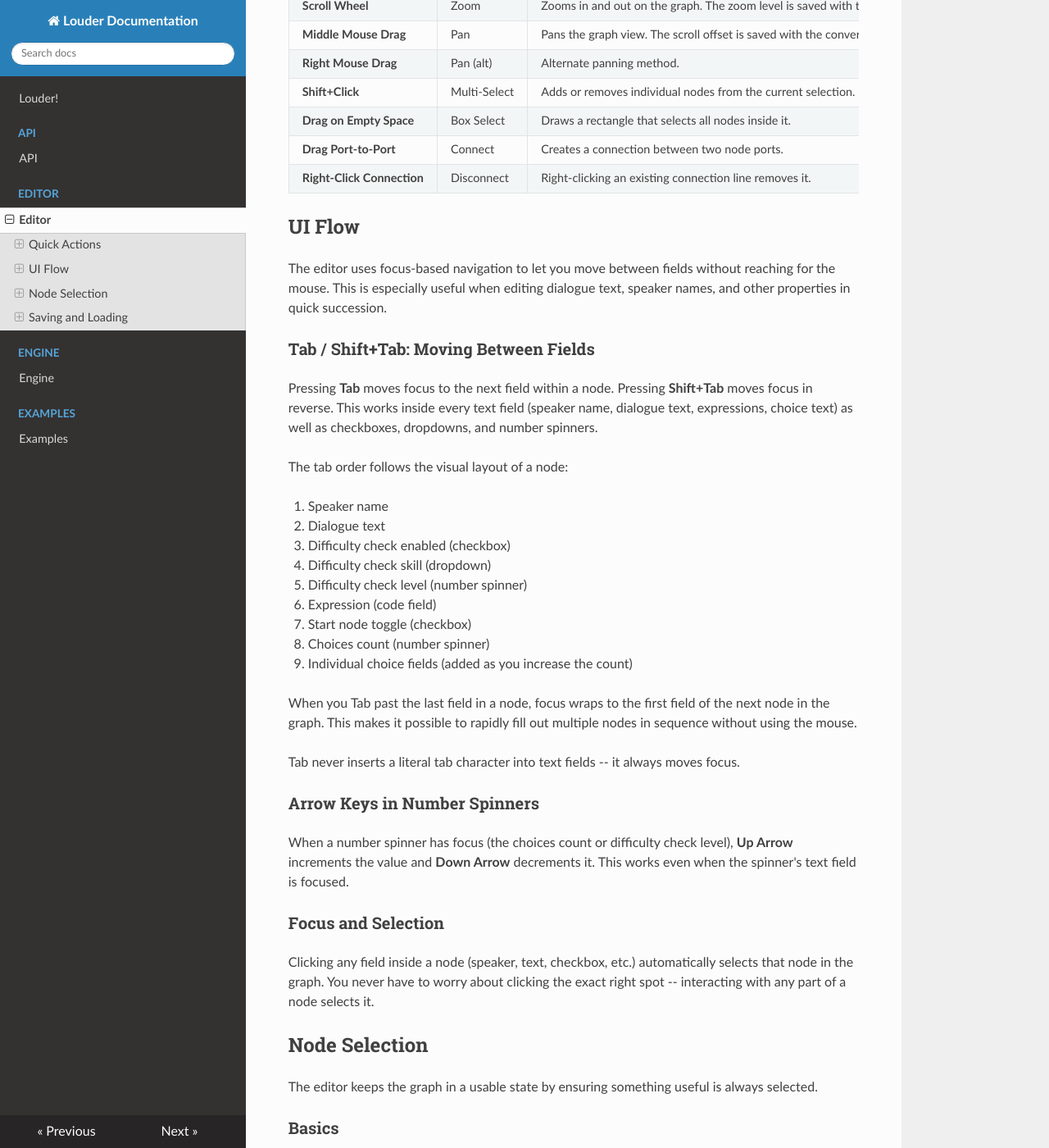
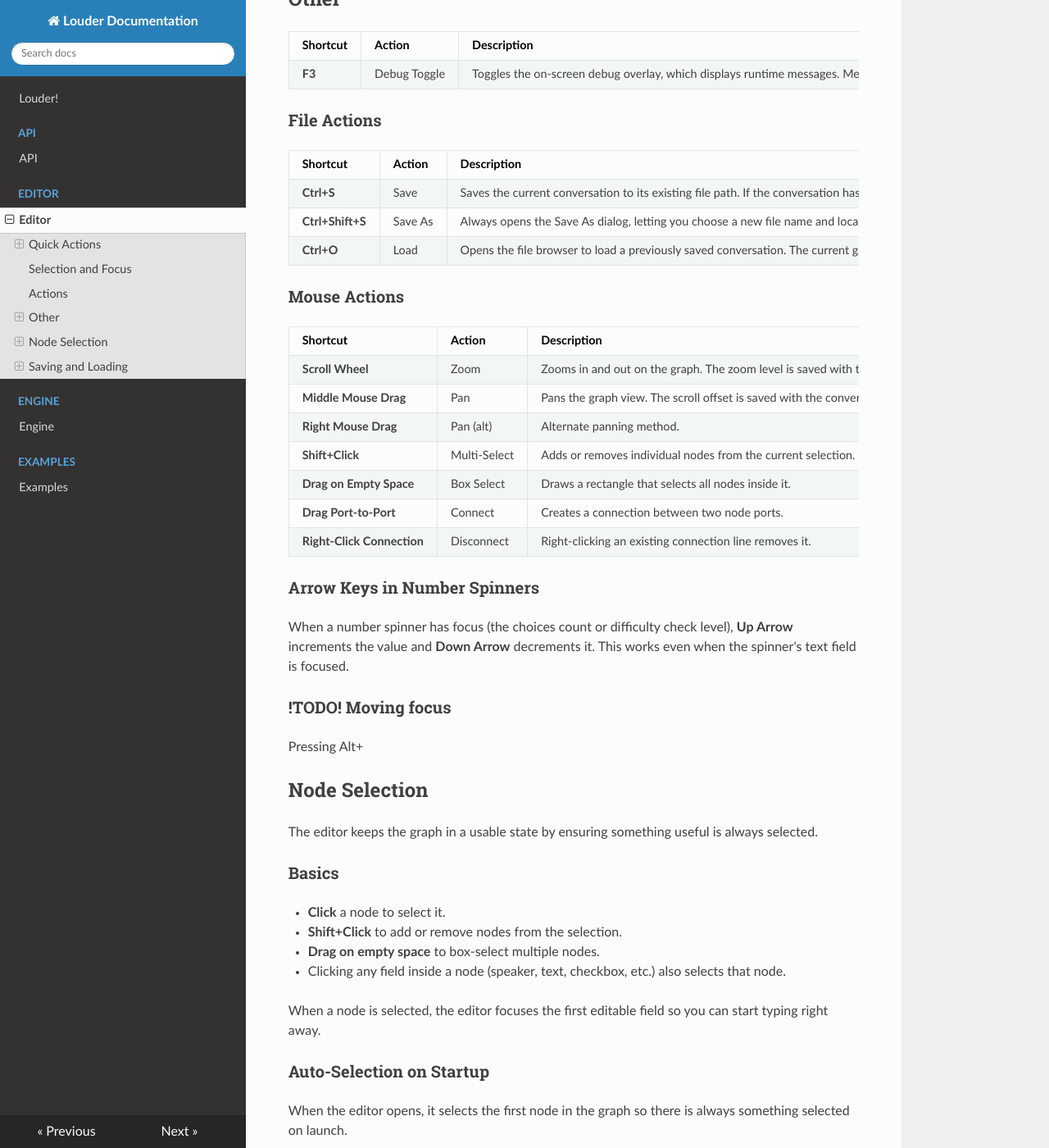
Before and after one commit to Roboticy3/Louder, an MkDocs documentation site: the page built from docs/docs/editor/index.md, in a window 1280 px wide and 1400 px high, scrolled down 1029 px. Shown: the whole window at 82% size. Built offline with MkDocs 1.6.1, drawn with Linux system fonts in a browser that asks for light colours; nearby versions of some CDN libraries; some of the changed text lies outside the part shown.

Commit message:
Update index.md

```diff
--- a/docs/docs/editor/index.md
+++ b/docs/docs/editor/index.md
@@ -16,12 +16,25 @@ Keyboard shortcuts are the fastest way to work in the editor. Most actions
 are single keystroke or two-key combos that work regardless of what field
 has focus.
 
-### Graph Actions
+### Shortcuts
+!TODO! Most keybinds do not work while editing text. This should be fixed somehow.
+
+## Selection and Focus
+!TODO! Focus changes based on how nodes are connected to each other is still not done. This should improve flow.
 
 | Shortcut | Action | Description |
 |---|---|---|
 | **Alt+A** | Create Node | Spawns a new dialogue node at the current mouse position. If you keep pressing Alt+A without moving the mouse, each new node is offset slightly so they don't stack on top of each other. |
+| **Tab/Shift+Tab** | Next/Previous | Move to the next editable field in a node. If no node is selected or the last editable field of the current node is selected, a different node is selected. |
+
+## Actions
+| Shortcut | Action | Description |
+|---|---|---|
 | **Delete** | Delete | Removes all currently selected nodes from the graph. After deletion, the editor automatically selects a nearby node (see [Node Selection](#node-selection)). |
+
+## Other
+| Shortcut | Action | Description |
+|---|---|---|
 | **F3** | Debug Toggle | Toggles the on-screen debug overlay, which displays runtime messages. Messages auto-expire after a short duration. |
 
 ### File Actions
@@ -32,7 +45,7 @@ has focus.
 | **Ctrl+Shift+S** | Save As | Always opens the Save As dialog, letting you choose a new file name and location. |
 | **Ctrl+O** | Load | Opens the file browser to load a previously saved conversation. The current graph is cleared before the loaded conversation is restored. |
 
-### Canvas Controls
+### Mouse Actions
 
 | Shortcut | Action | Description |
 |---|---|---|
@@ -44,49 +57,15 @@ has focus.
 | **Drag Port-to-Port** | Connect | Creates a connection between two node ports. |
 | **Right-Click Connection** | Disconnect | Right-clicking an existing connection line removes it. |
 
-## UI Flow
-
-The editor uses focus-based navigation to let you move between fields without
-reaching for the mouse. This is especially useful when editing dialogue text,
-speaker names, and other properties in quick succession.
-
-### Tab / Shift+Tab: Moving Between Fields
-
-Pressing **Tab** moves focus to the next field within a node. Pressing
-**Shift+Tab** moves focus in reverse. This works inside every text field
-(speaker name, dialogue text, expressions, choice text) as well as checkboxes,
-dropdowns, and number spinners.
-
-The tab order follows the visual layout of a node:
-
-1. Speaker name
-2. Dialogue text
-3. Difficulty check enabled (checkbox)
-4. Difficulty check skill (dropdown)
-5. Difficulty check level (number spinner)
-6. Expression (code field)
-7. Start node toggle (checkbox)
-8. Choices count (number spinner)
-9. Individual choice fields (added as you increase the count)
-
-When you Tab past the last field in a node, focus wraps to the first field
-of the next node in the graph. This makes it possible to rapidly fill out
-multiple nodes in sequence without using the mouse.
-
-Tab never inserts a literal tab character into text fields -- it always
-moves focus.
-
 ### Arrow Keys in Number Spinners
 
 When a number spinner has focus (the choices count or difficulty check level),
 **Up Arrow** increments the value and **Down Arrow** decrements it. This
 works even when the spinner's text field is focused.
 
-### Focus and Selection
+### !TODO! Moving focus
 
-Clicking any field inside a node (speaker, text, checkbox, etc.) automatically
-selects that node in the graph. You never have to worry about clicking the
-exact right spot -- interacting with any part of a node selects it.
+Pressing Alt+
 
 ## Node Selection
 
```
